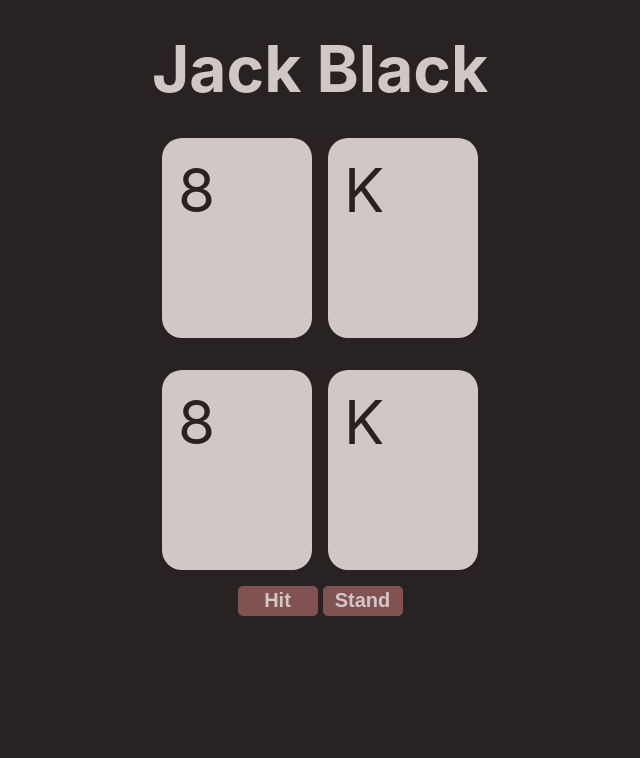
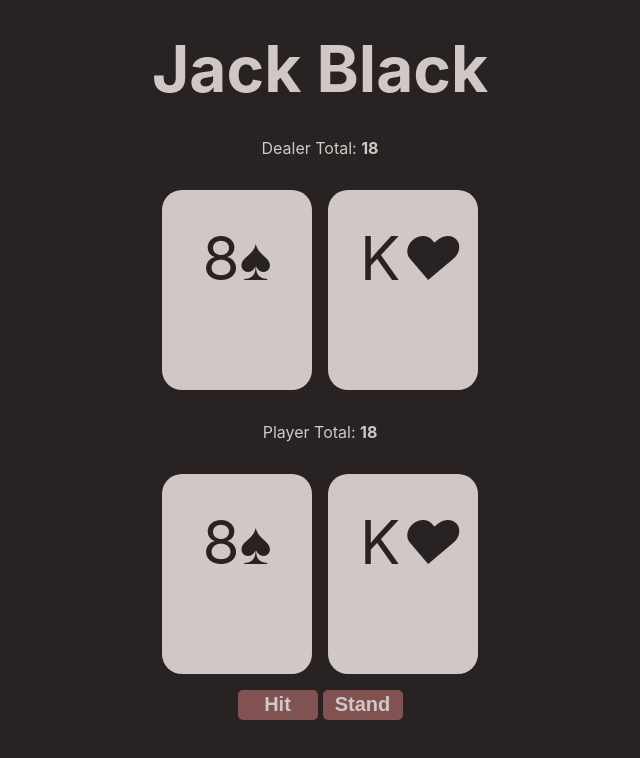
Before and after one commit to liamdoka/blackJack, a Next.js app: page / in a window 1280 px wide. Shown: the top 758 px of the page, without its empty margins (320-960 px from the left). Built offline with nearby package versions, Linux system fonts and the light colour scheme.

Commit message:
Create a deck a get cards

```diff
--- a/components/board.js
+++ b/components/board.js
@@ -3,16 +3,27 @@ import styles from "./board.module.scss";
 
 export default function Board({ playerHand, dealerHand }) {
 
+    function sumOfHand(hand) {
+        let sum = 0;
+        hand.forEach(card => {
+            sum += card.value
+        });
+        return sum
+    }
+
     return (
         <div className={styles.board}>
+            <div className={styles.info}>Dealer Total: <span className={styles.value}>{sumOfHand(dealerHand)}</span></div>
             <div className={styles.dealer}>
                 {dealerHand.map((card) => (
-                    <Card props={card} key={card.key} />
+                    <Card props={card} />
                 ))}
             </div>
+
+            <div className={styles.info}>Player Total: <span className={styles.value}>{sumOfHand(playerHand)}</span></div>
             <div className={styles.player}>
                 {playerHand.map((card) => (
-                    <Card props={card} key={card.key} />
+                    <Card props={card} />
                 ))}
             </div>
         </div>
--- a/components/board.module.scss
+++ b/components/board.module.scss
@@ -1,31 +1,35 @@
 @import '../styles/config';
 
+@mixin flex {
+    min-width: fit-content;
+    display: flex;
+    flex-direction: row;
+    align-items: center;
+    justify-content: center;
+    flex-wrap: wrap;
+    gap: 1rem;
+}
+
 .board {
-    min-width: fit-content;
+    @include flex();
     margin: auto;
-    display: flex;
-    justify-content: center;
-    align-items: center;
-    flex-wrap: wrap;
+    flex-direction: column;
     gap: 2rem;
 
     .dealer {
-        flex: 1 0 60%;
-        display: flex;
-        flex-direction: row;
-        align-items: center;
-        justify-content: center;
-        flex-wrap: nowrap;
-        gap: 1rem;
+        @include flex();
     }
 
     .player {
-        flex: 1 0 60%;
-        display: flex;
-        flex-direction: row;
-        align-items: center;
-        justify-content: center;
-        flex-wrap: nowrap;
-        gap: 1rem;
+        @include flex();
+    }
+
+    .info {
+        //flex: 1 0 100%
+        font-size: 1em;
+
+        .value {
+            font-weight: bold;
+        }
     }
 }
--- a/components/card.js
+++ b/components/card.js
@@ -2,15 +2,12 @@ import styles from "./card.module.scss";
 
 export default function Card({ props }) {
 
-    const handleClick = ({ target }) => {
-        console.log(target)
-    }
-
+    const suits = ['♠', '♥', '♦', '♣']
     return (
-        <div className={styles.card} onClick={handleClick}>
+        <div className={styles.card}>
             <div className={styles.data}>
                 <span>{props.number}</span>
-                <i className={`${styles.suit} ${styles[props.suit]}`}></i>
+                <i>{suits[props.suit]}</i>
             </div>
         </div>
     )
--- a/components/card.module.scss
+++ b/components/card.module.scss
@@ -2,32 +2,15 @@
 
 .card {
     background-color: $background-text-color;
-    padding: 1em;
+    padding: 2em;
     border-radius: 20px;
     width: 150px;
     height: 200px;
+    text-align: center;
+
 
     .data {
         color: $background-layer-one;
         font-size: 60px;
     }
 }
-
-.suit {
-
-    .spades::after {
-        content: "\2660";
-    }
-
-    .diams::after {
-        content: "\2666";
-    }
-
-    .hearts::after {
-        content: "\2665";
-    }
-
-    .clubs::after {
-        content: "\2663";
-    }
-}
--- a/components/controls.js
+++ b/components/controls.js
@@ -1,14 +1,6 @@
 import styles from './controls.module.scss'
 
-export default function Controls() {
-
-    const hit = () => {
-        console.log("hit")
-    }
-
-    const stand = () => {
-        console.log("stand")
-    }
+export default function Controls({ hit, stand }) {
 
     return (
      <div className={styles.controls}>
--- /dev/null
+++ b/components/game.js
@@ -0,0 +1,49 @@
+import { useState } from 'react';
+import Board from '../components/board'
+import Controls from '../components/controls'
+
+export default function Game() {
+
+    const [deck, setDeck] = useState(createDeck())
+    const [dealerHand, setDealerHand] = useState([{number: '8', suit: 0, value: 8}, {number: 'K', suit: 1, value: 10}])
+    const [playerHand, setPlayerHand] = useState([{number: '8', suit: 0, value: 8}, {number: 'K', suit: 1, value: 10}])
+
+    // Grab a random card from the deck
+    function randomCard() {
+        let activeCard = deck[deck.length-1];
+        setDeck((prevDeck) => prevDeck.slice(0, -1));
+        return activeCard
+    }
+
+    // initalize the deck, then shuffle
+    function createDeck() {
+        let init_deck = [];
+        const valueList = {"A": 1, "2": 2, "3": 3, "4": 4, "5": 5, "6": 6, "7": 7, "8": 8, "9": 9, "10": 10, "J": 10, "Q": 10, "K": 10};
+        Object.keys(valueList).forEach(key => {
+            for (let i = 0; i < 4; i++) {
+                init_deck.push({number: key, suit: i, value: valueList[key]});
+            }
+        });
+
+        init_deck.sort(() => Math.random() - 0.5);
+        return init_deck
+    }
+
+    // Add a card to the players hand
+    const hit = () => {
+        let newCard = randomCard();
+        setPlayerHand((prev) => [...prev, newCard]);
+    }
+
+    // Init Dealer Turn
+    const stand = () => {
+        console.log("stand");
+    }
+
+    return (
+        <>
+            <Board playerHand={playerHand} dealerHand={dealerHand} />
+            <Controls hit={hit} stand={stand} />
+        </>
+    )
+}
--- a/pages/index.js
+++ b/pages/index.js
@@ -1,17 +1,10 @@
 import Head from 'next/head'
-import Board from '../components/board'
-import Controls from '../components/controls'
+import Game from '../components/game'
 import styles from '../styles/Home.module.scss'
 
 export default function Home() {
 
-  const playerHand = [{number: '8', suit: 'spades', value: 8}, {number: 'K', suit: 'hearts', value: 10}];
-  const dealerHand = [{number: '8', suit: 'spades', value: 8}, {number: 'K', suit: 'hearts', value: 10}];
 
-  for (let i = 0; i < playerHand.length; i++) {
-    playerHand[i]['key'] = i + playerHand.length;
-    dealerHand[i]['key'] = i;
-  }
 
   return (
     <div className={styles.container}>
@@ -23,8 +16,7 @@ export default function Home() {
 
       <h1 className={styles.title}>Jack Black</h1>
       <section>
-        <Board playerHand={playerHand} dealerHand={dealerHand} />
-        <Controls />
+        <Game />
       </section>
     </div>
   )
```
